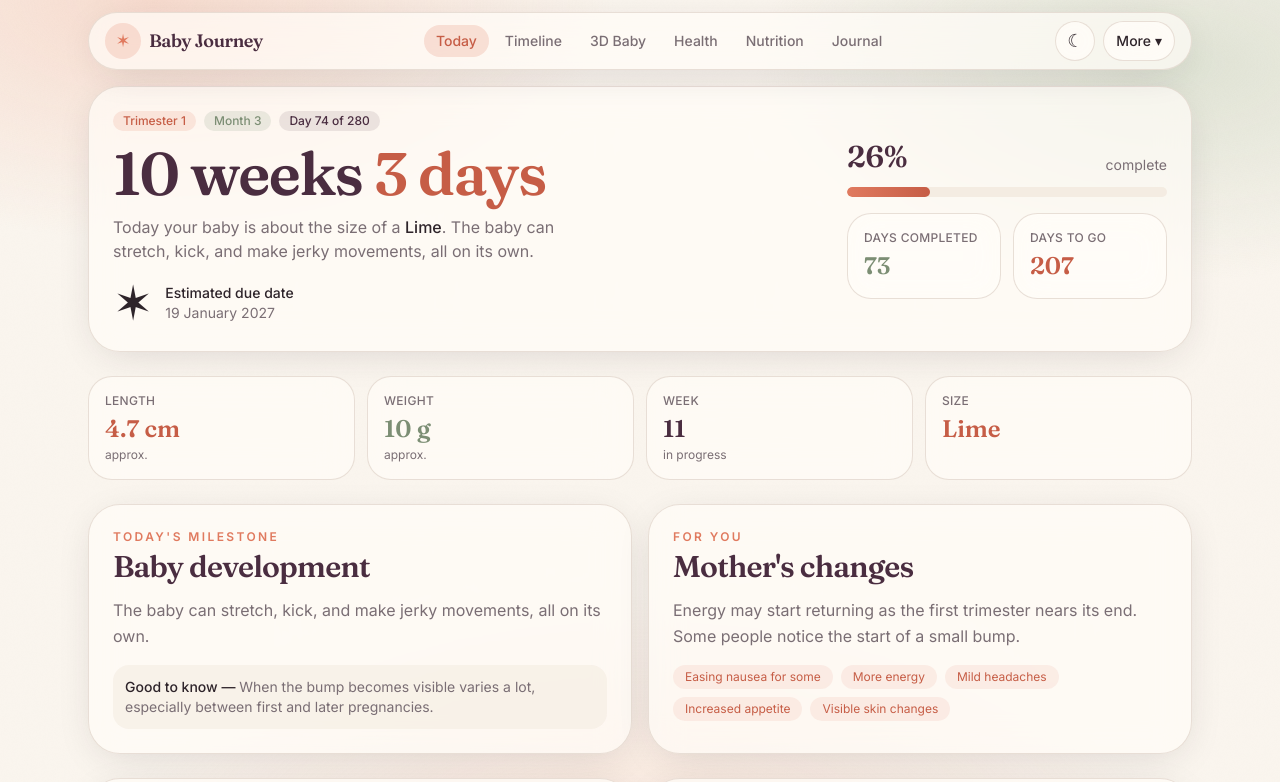
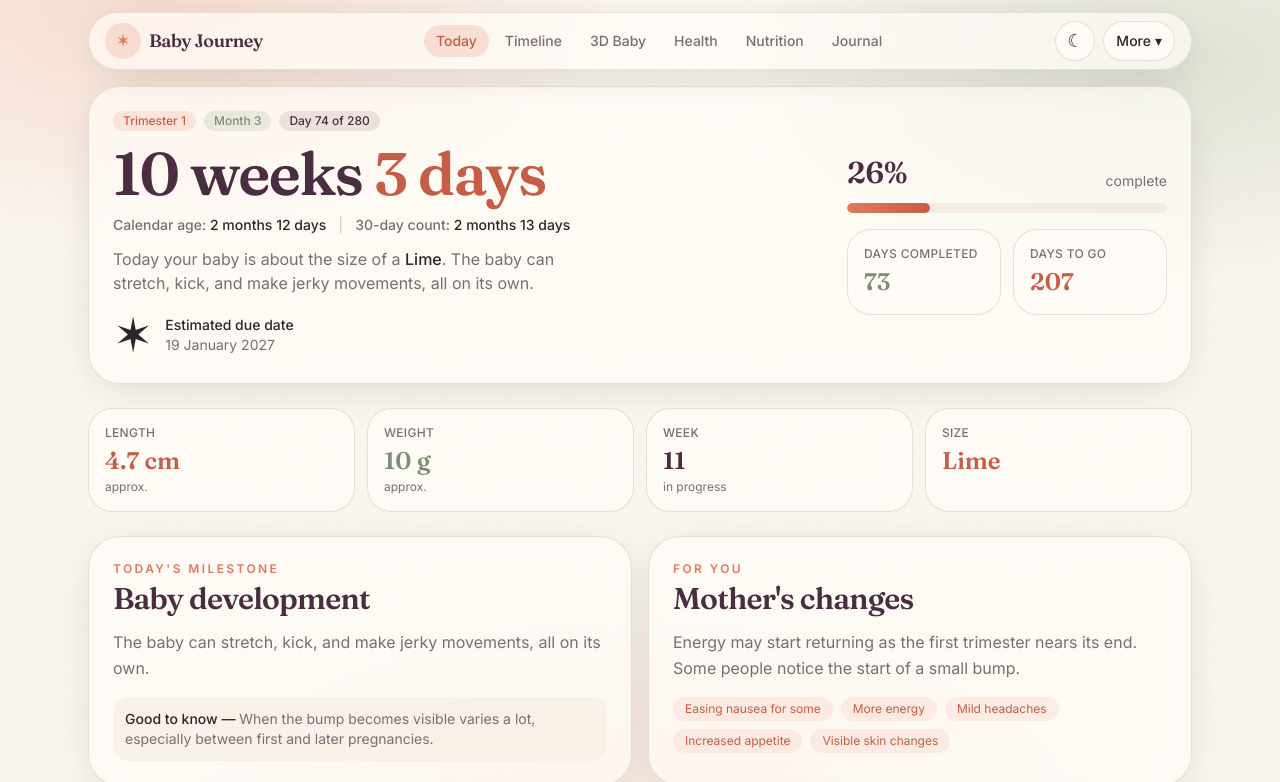
Before and after one commit to srinivaskona7/latha-srinivas, a Next.js app: page / in a window 1280 px wide. Shown: the top 782 px of the page. Built offline with nearby package versions, Linux system fonts and the light colour scheme.

Commit message:
Display calendar time and 30-day count on Today Dashboard

```diff
--- a/components/dashboard/TodayView.tsx
+++ b/components/dashboard/TodayView.tsx
@@ -56,6 +56,27 @@ export function TodayView() {
                 {state.gaWeeks} weeks{" "}
                 <span className="text-terracotta">{state.gaDays} days</span>
               </h1>
+              {state.daysCompleted > 0 && (
+                <div className="flex flex-wrap items-center gap-x-3 gap-y-1 text-sm font-medium text-muted">
+                  <span>
+                    Calendar age:{" "}
+                    <span className="text-ink">
+                      {state.completedCalendarMonths} {state.completedCalendarMonths === 1 ? "month" : "months"}{" "}
+                      {state.completedCalendarDays} {state.completedCalendarDays === 1 ? "day" : "days"}
+                    </span>
+                  </span>
+                  <span className="text-muted/30" aria-hidden>
+                    |
+                  </span>
+                  <span>
+                    30-day count:{" "}
+                    <span className="text-ink">
+                      {state.completed30DayMonths} {state.completed30DayMonths === 1 ? "month" : "months"}{" "}
+                      {state.completed30DayDays} {state.completed30DayDays === 1 ? "day" : "days"}
+                    </span>
+                  </span>
+                </div>
+              )}
               <p className="max-w-md text-muted">
                 Today your baby is about the size of a{" "}
                 <span className="font-medium text-ink">{day.fruitComparison}</span>.{" "}
--- a/lib/pregnancy.ts
+++ b/lib/pregnancy.ts
@@ -105,6 +105,21 @@ export function getPregnancyState(
   const daysRemaining = clamp(TERM_DAYS - completed, 0, TERM_DAYS);
   const progressPct = clamp((completed / TERM_DAYS) * 100, 0, 100);
 
+  // Completed calendar months & days
+  const lmpDate = new Date(isoToUTC(lmp));
+  const todayDate = new Date(isoToUTC(todayISO));
+  let completedCalendarMonths = todayDate.getFullYear() * 12 + todayDate.getMonth() - (lmpDate.getFullYear() * 12 + lmpDate.getMonth());
+  let completedCalendarDays = todayDate.getDate() - lmpDate.getDate();
+  if (completedCalendarDays < 0) {
+    completedCalendarMonths--;
+    const prevMonth = new Date(todayDate.getFullYear(), todayDate.getMonth(), 0);
+    completedCalendarDays += prevMonth.getDate();
+  }
+
+  // Completed 30-day months & days
+  const completed30DayMonths = Math.floor(completed / 30);
+  const completed30DayDays = completed % 30;
+
   return {
     todayISO,
     dayOfPregnancy,
@@ -121,6 +136,10 @@ export function getPregnancyState(
     progressPct,
     preStart,
     postTerm,
+    completedCalendarMonths,
+    completedCalendarDays,
+    completed30DayMonths,
+    completed30DayDays,
   };
 }
 
--- a/lib/types.ts
+++ b/lib/types.ts
@@ -108,6 +108,10 @@ export interface PregnancyState {
   progressPct: number; // 0..100
   preStart: boolean; // today is before LMP
   postTerm: boolean; // past 280 days
+  completedCalendarMonths: number;
+  completedCalendarDays: number;
+  completed30DayMonths: number;
+  completed30DayDays: number;
 }
 
 /** Fully derived view of a single day (1..280). */
```
